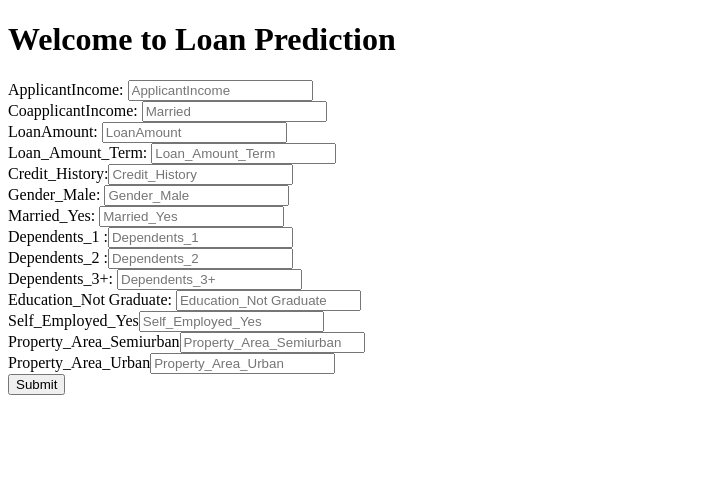
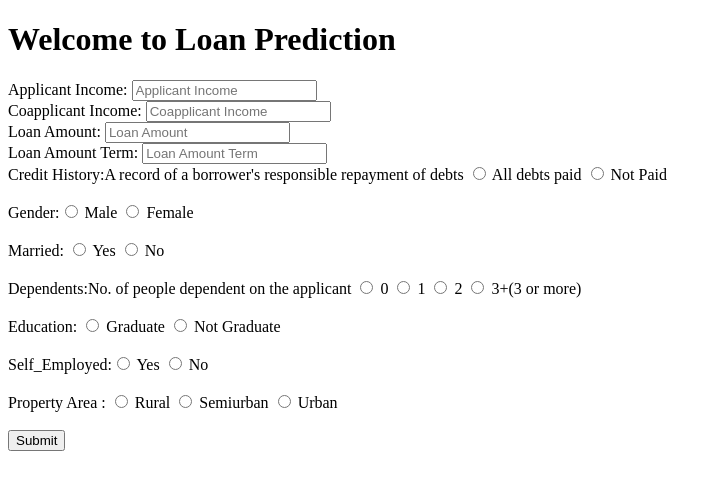
Before and after one commit to gitanshulbisht/DPhi-loan-prediction-WebApp, a Flask app: page / in a window 1280 px wide. Shown: the top 490 px of the page, without its empty margins (0-721 px from the left). Run offline with Flask 2, Linux system fonts and the light colour scheme; parts of the project's set-up code (start-up, migrations or seed data) failed here and were passed over.

Commit message:
changes for taking the user input and converting it into the one hot encoded format

```diff
--- a/app.py
+++ b/app.py
@@ -26,10 +26,68 @@ def predict():
     cols = ['ApplicantIncome', 'CoapplicantIncome', 'LoanAmount', 'Loan_Amount_Term', 'Credit_History', 'Gender_Male',
             'Married_Yes', 'Dependents_1', 'Dependents_2', 'Dependents_3+', 'Education_Not_Graduate', 'Self_Employed_Yes','Property_Area_Semiurban','Property_Area_Urban']
 
-    print( request.form.values())
-    features = [int(x) for x in request.form.values()]
+    features = [x for x in request.form.values()]
     print("features :{}".format(features))
-    values = [np.array(features)]
+    applicantIncomeFT=int(features[0])
+    coapplicantIncomeFT=int(features[1])
+    loanAmountFT=int(features[2])
+    loanAmountTermFT=int(features[3])
+    creditHistoryFT = int(features[4])
+
+    #handeling categorical variables
+    gender=features[5]
+    if gender=="male":
+        genderMaleFT=1
+    else:
+        genderMaleFT=0
+
+    married=features[6]
+    if married=="Yes":
+        marriedYesFT=1
+    else:
+        marriedYesFT=0
+
+    dependent=features[7]
+    if dependent=="0":
+        dependent1FT=0
+        dependent2FT=0
+        dependent3FT=0
+    elif dependent=="1":
+        dependent1FT = 1
+        dependent2FT = 0
+        dependent3FT = 0
+    elif dependent == "2":
+        dependent1FT = 0
+        dependent2FT = 1
+        dependent3FT = 0
+    else:
+        dependent1FT = 0
+        dependent2FT = 0
+        dependent3FT = 1
+
+    education=features[8]
+    if education=="notGraduate":
+        educationNotGraduateFT=1
+    else:
+        educationNotGraduateFT=0
+    selfEmployed=features[9]
+    if selfEmployed=="Yes":
+        selfEmployedYesFT=1
+    else:
+        selfEmployedYesFT=0
+
+    propertyArea=features[10]
+    if propertyArea=="semiurban":
+        semiUrbanFT=1
+        urbanFT=0
+    elif propertyArea=="urban":
+        semiUrbanFT=0
+        urbanFT=1
+    else:
+        semiUrbanFT=0
+        urbanFT=0
+    oneHotFeatures=[applicantIncomeFT,coapplicantIncomeFT,loanAmountFT,loanAmountTermFT,creditHistoryFT,genderMaleFT,marriedYesFT,dependent1FT,dependent2FT,dependent3FT,educationNotGraduateFT,selfEmployedYesFT,semiUrbanFT,urbanFT]
+    values = [np.array(oneHotFeatures)]
     print("values :{}". format(values))
     df_web=pd.DataFrame(values,columns=cols)
     print("df_web :{}".format(df_web))
--- a/templates/index.html
+++ b/templates/index.html
@@ -2,43 +2,69 @@
 <html >
 <head>
   <meta charset="UTF-8">
-  <title>Loan Prediction</title>
+    <title>Loan Prediction</title>
+
 </head>
 
 <body>
- <div class="login">
+ <div class="login" >
 	<h1>Welcome to Loan Prediction</h1>
-    <form action="{{ url_for('predict')}}"method="post">
+    <form class="form" action="{{ url_for('predict')}}" method="post">
 
-        ApplicantIncome: <input type="text" name="ApplicantIncome" placeholder="ApplicantIncome" required="required" />
+        Applicant Income: <input type="text" id="applicantIncome" name="applicantIncome" placeholder="Applicant Income" required="required" />
         <br>
-		CoapplicantIncome: <input type="text" name="CoapplicantIncome" placeholder="Married" required="required" />
+		Coapplicant Income: <input type="text" id="coapplicantIncome" name="coapplicantIncome" placeholder="Coapplicant Income" required="required" />
         <br>
-        LoanAmount: <input type="text" name="LoanAmount" placeholder="LoanAmount" required="required" />
+        Loan Amount: <input type="text" id="loanAmount" name="loanAmount" placeholder="Loan Amount" required="required" />
         <br>
-        Loan_Amount_Term: <input type="text" name="Loan_Amount_Term" placeholder="Loan_Amount_Term" required="required" />
+        Loan Amount Term: <input type="text" id="loanAmountTerm" name="loanAmountTerm" placeholder="Loan Amount Term" required="required" />
         <br>
-         Credit_History:<input type="text" name="Credit_History" placeholder="Credit_History" required="required" />
+         Credit History:A record of a borrower's responsible repayment of debts
+                <input type="radio" id="creditHistory1" name="creditHistory" value="1">
+                <label for="creditHistory1">All debts paid</label>
+                <input type="radio" id="creditHistory0" name="creditHistory" value="0">
+                <label for="creditHistory0">Not Paid</label><br>
         <br>
-         Gender_Male: <input type="text" name="Gender_Male" placeholder="Gender_Male" required="required" />
+         Gender:<input type="radio" id="male" name="gender" value="male">
+                <label for="male">Male</label>
+                <input type="radio" id="female" name="gender" value="female">
+                <label for="female">Female</label><br>
+
         <br>
-         Married_Yes: <input type="text" name="Married_Yes" placeholder="Married_Yes" required="required" />
+         Married: <input type="radio" id="marriedYes" name="married" value="Yes">
+                <label for="marriedYes">Yes</label>
+                <input type="radio" id="marriedNo" name="married" value="No">
+                <label for="marriedNo">No</label><br>
         <br>
-        Dependents_1 :<input type="text" name="Dependents_1" placeholder="Dependents_1" required="required" />
+        Dependents:No. of people dependent on the applicant
+                <input type="radio" id="zero" name="dependents" value="0">
+                <label for="zero">0</label>
+                <input type="radio" id="one" name="dependents" value="1">
+                <label for="one">1</label>
+                <input type="radio" id="two" name="dependents" value="2">
+                <label for="two">2</label>
+                <input type="radio" id="three" name="dependents" value="3">
+                <label for="three">3+(3 or more)</label><br>
         <br>
-        Dependents_2 :<input type="text" name="Dependents_2" placeholder="Dependents_2" required="required" />
+         Education: <input type="radio" id="graduate" name="education" value="graduate">
+                <label for="graduate">Graduate</label>
+                <input type="radio" id="notGraduate" name="education" value="notGraduate">
+                <label for="notGraduate">Not Graduate</label><br>
         <br>
-        Dependents_3+: <input type="text" name="Dependents_3+" placeholder="Dependents_3+" required="required" />
+        Self_Employed:<input type="radio" id="selfEmployedYes" name="selfEmployed" value="Yes">
+                <label for="selfEmployedYes">Yes</label>
+                <input type="radio" id="selfEmployedNo" name="selfEmployed" value="selfEmployedNo">
+                <label for="selfEmployedNo">No</label><br>
         <br>
-         Education_Not Graduate: <input type="text" name="Education_Not_Graduate" placeholder="Education_Not Graduate" required="required" />
+        Property Area : <input type="radio" id="rural" name="propertyArea" value="rural">
+                <label for="rural">Rural</label>
+                <input type="radio" id="semiurban" name="propertyArea" value="semiurban">
+                <label for="semiurban">Semiurban</label>
+                <input type="radio" id="urban" name="propertyArea" value="urban">
+                <label for="urban">Urban</label><br>
         <br>
-         Self_Employed_Yes<input type="text" name="Self_Employed_Yes" placeholder="Self_Employed_Yes" required="required" />
-        <br>
-         Property_Area_Semiurban<input type="text" name="Property_Area_Semiurban" placeholder="Property_Area_Semiurban" required="required" />
-        <br>
-         Property_Area_Urban<input type="text" name="Property_Area_Urban" placeholder="Property_Area_Urban" required="required" />
-        <br>
-        <button type="submit" class="btn btn-primary btn-block btn-large">Submit</button>
+
+        <button type="submit"  class="btn btn-primary btn-block btn-large">Submit</button>
 
     </form>
 
```
